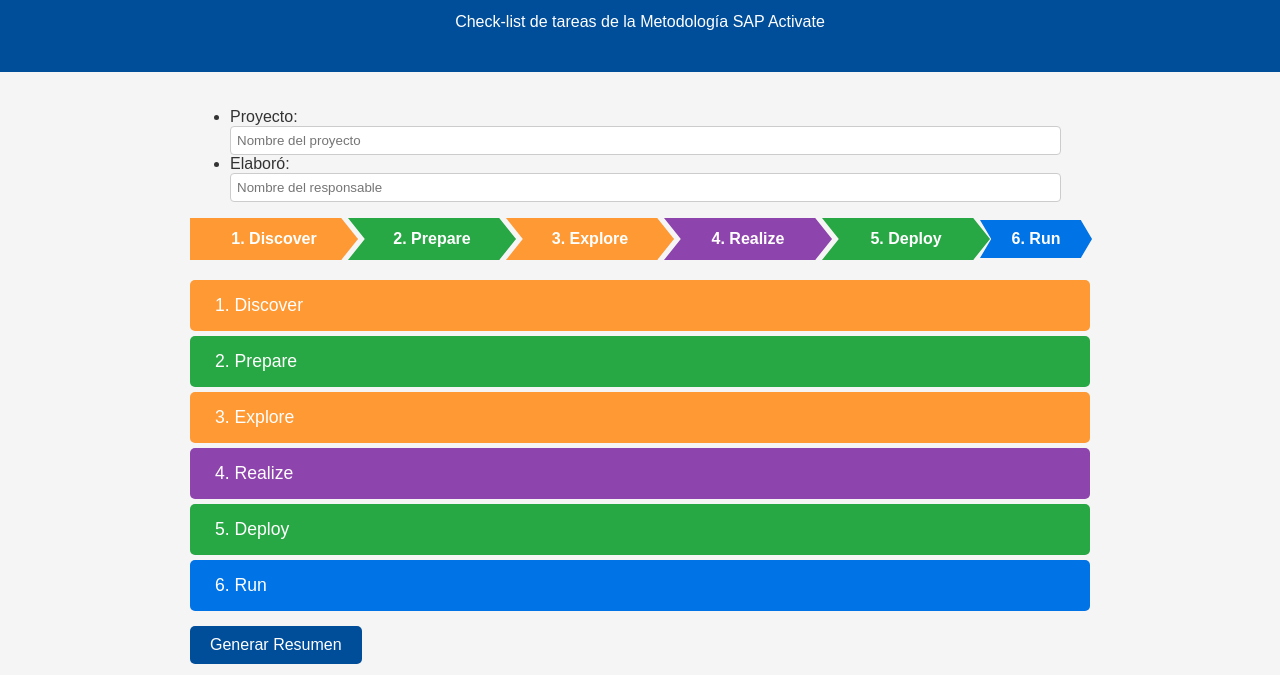
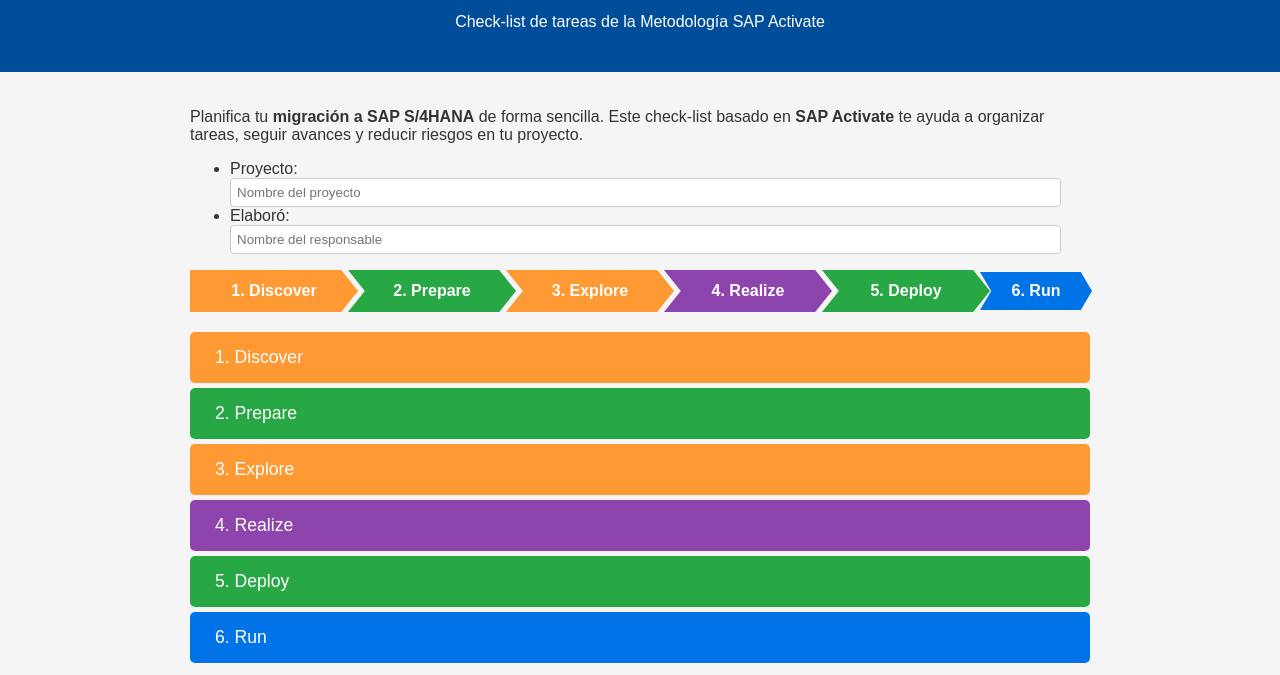
Before and after one commit to alanespinosa2024/checklist-s4hana, a plain HTML site: page guia-s4hana.html in a window 1280 px wide. Shown: the part 65-740 px from the top of the page. Drawn offline with nearby package versions, Linux system fonts and the light colour scheme.

```diff
--- a/guia-s4hana.html
+++ b/guia-s4hana.html
@@ -31,6 +31,11 @@
   </header>
 
   <div class="container">
+
+<!-- Objetivo de la herramienta -->
+<p id="objetivo">
+  Planifica tu <strong>migración a SAP S/4HANA</strong> de forma sencilla. Este check-list basado en <strong>SAP Activate</strong> te ayuda a organizar tareas, seguir avances y reducir riesgos en tu proyecto.
+</p>
 
   <!-- Campos iniciales -->
   <ul>
```
